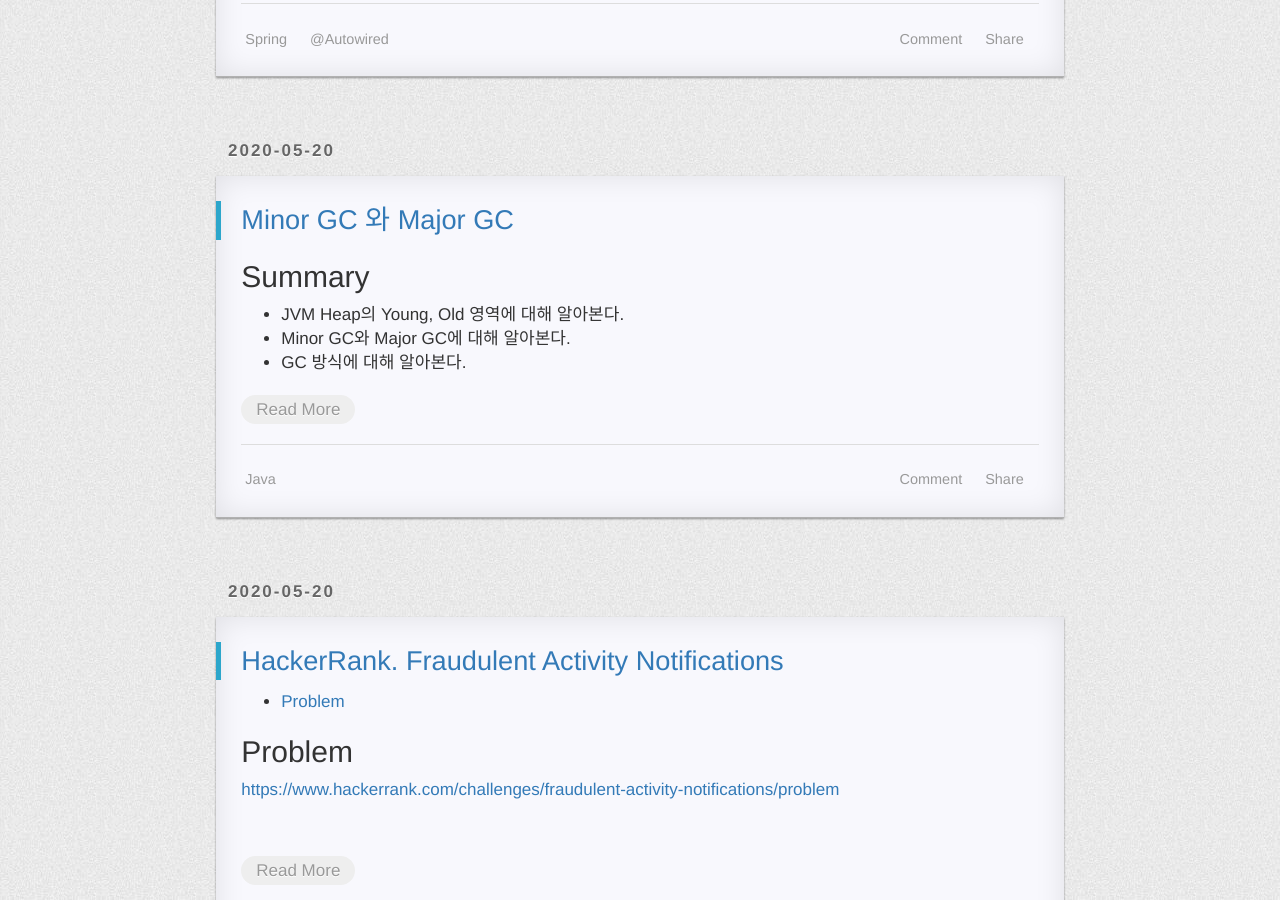
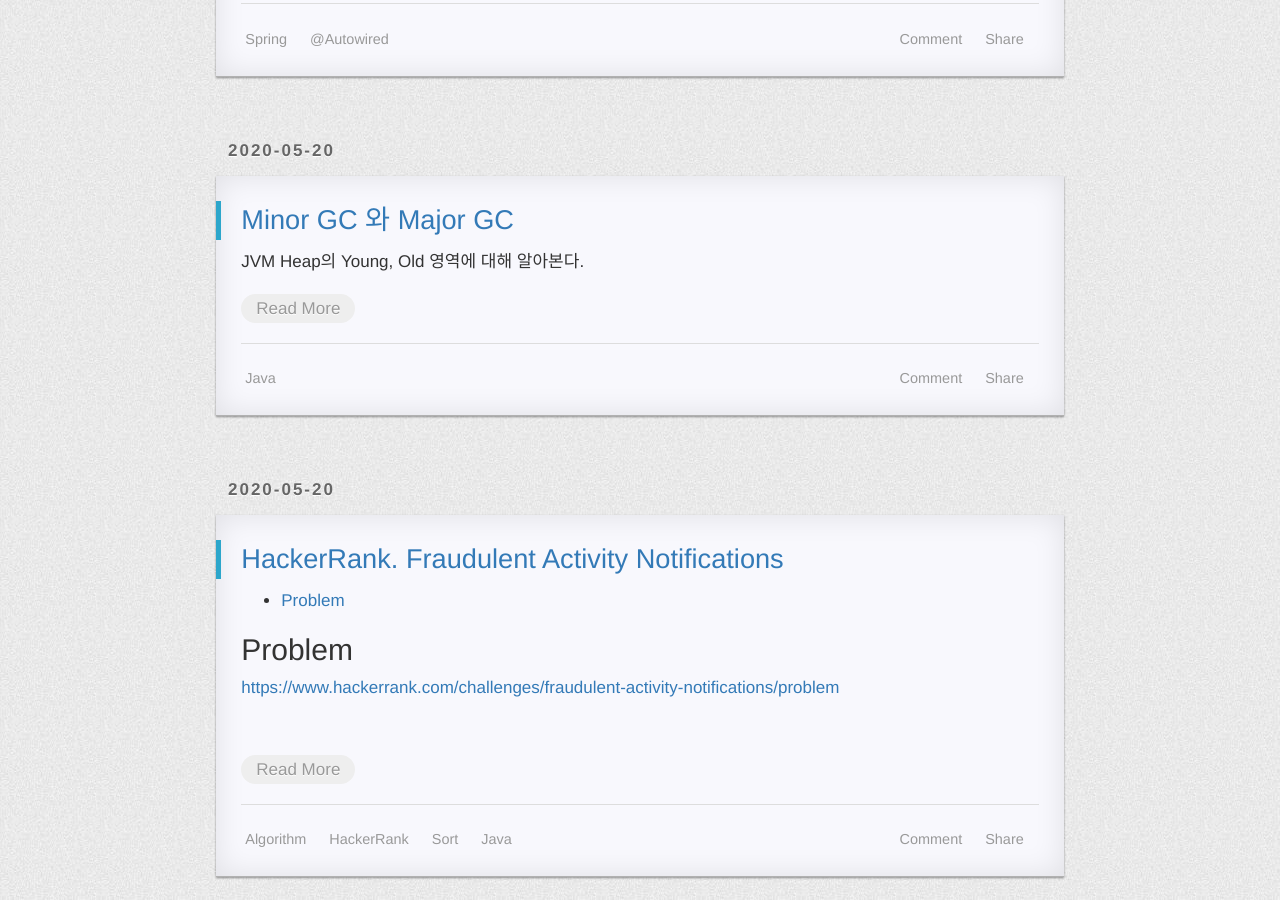
Before and after one commit to iyoungman/iyoungman.github.io, a Jekyll site: the page built from pages/2category.html, in a window 1280 px wide and 900 px high, scrolled down 400 px. Built offline with Jekyll 4.4.1, drawn with Linux system fonts in a browser that asks for light colours; nearby versions of some CDN libraries; some web fonts are replaced; comment, search, counter and statistics services are not loaded; a style sheet for code colours, icons or effects is not loaded; some of the changed lines change nothing that is shown.

Commit message:
Update 2020-05-20-MinorGC-and-MajorGC.md

```diff
--- a/_posts/2020-05-20-MinorGC-and-MajorGC.md
+++ b/_posts/2020-05-20-MinorGC-and-MajorGC.md
@@ -3,9 +3,11 @@ layout: post
 title: Minor GC 와 Major GC
 tags: Java
 categories: Java GC
-toc: true
+excerpt: JVM Heap의 Young, Old 영역에 대해 알아본다.
 ---
 
+* TOC
+{:toc}
 ## Summary
 * JVM Heap의 Young, Old 영역에 대해 알아본다.
 * Minor GC와 Major GC에 대해 알아본다.
```
